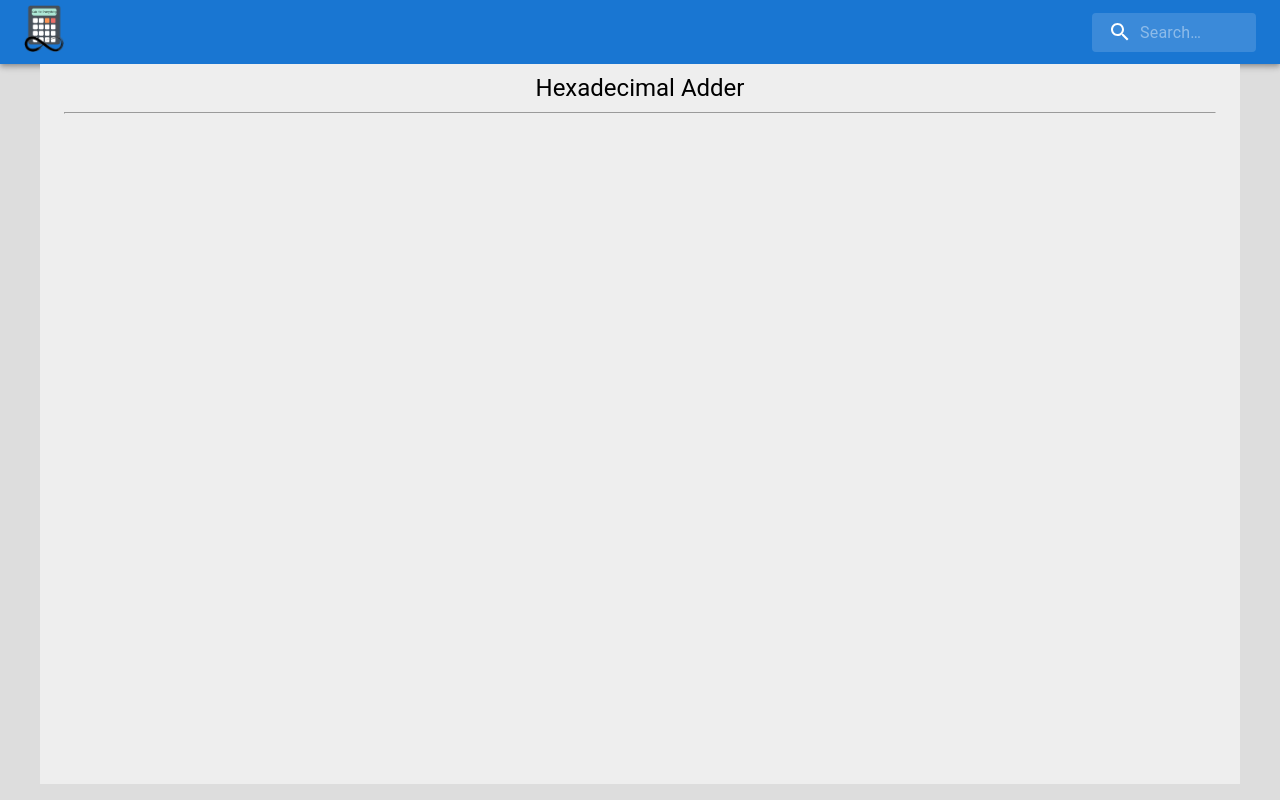
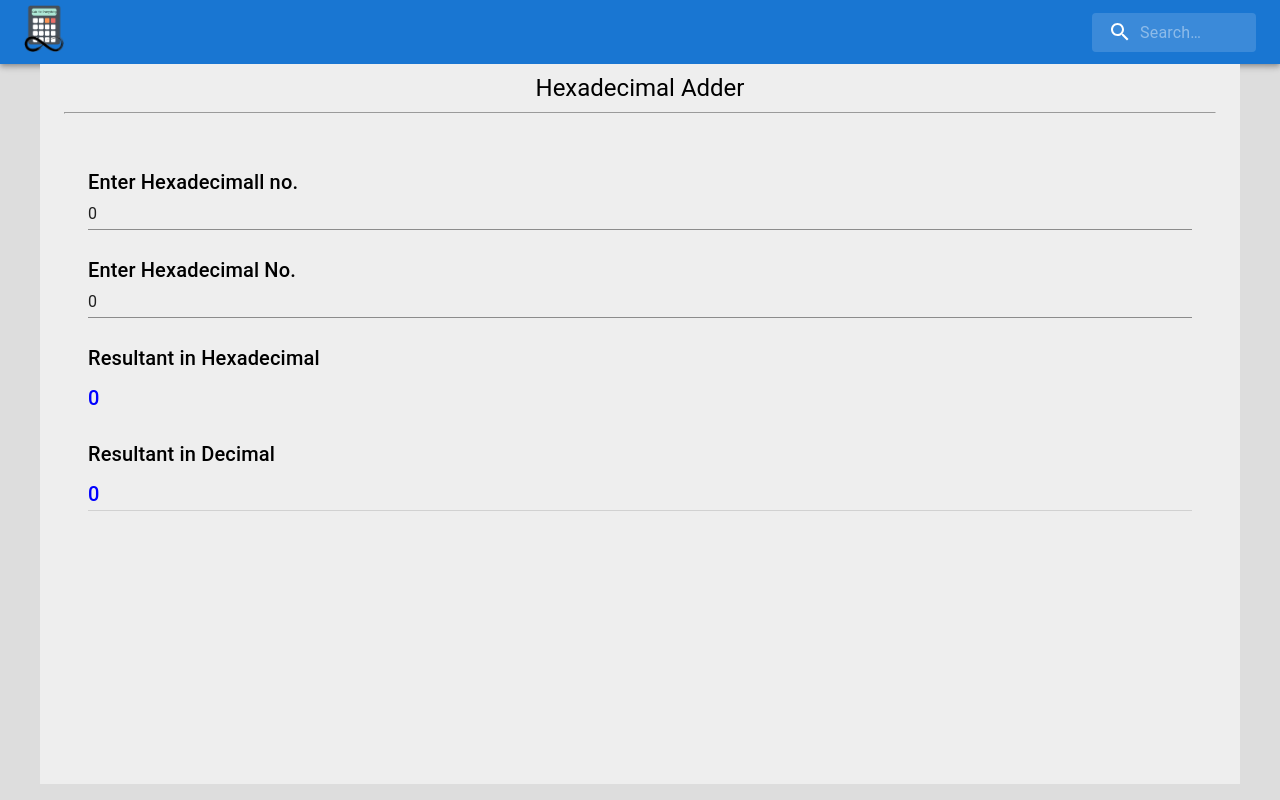
Before and after one commit to SarthakKeshari/calc_for_everything, a React (Create React App) app in the folder calculators/: page /hexadecimaladder in a window 1280 px wide. Built offline with nearby package versions, Linux system fonts and the light colour scheme.

Commit message:
added hexadecimal adder

```diff
--- a/calculators/src/computer_science/HexadecimalAdder/MainHexadecimalAdder.js
+++ b/calculators/src/computer_science/HexadecimalAdder/MainHexadecimalAdder.js
@@ -1,14 +1,61 @@
-import React from 'react';
-import { Container, Typography } from '@mui/material';
 
-function MainHexadecimalAdder(){
-    return(
-        <Container maxWidth="lg" sx={{ bgcolor: '#eeeeee', minHeight: '90vh', paddingY:"10" }}>
-            <Typography pt={1} variant='h5' sx = {{textAlign: "center"}}>Hexadecimal Adder</Typography>
-            <hr/>
-            <br/>
-        </Container>
-    )
+import React, { useEffect, useState } from 'react';
+import { Container, Divider, Input, Typography } from '@mui/material';
+const MainHexadecimalAdder = () => {
+    const [hex1,setHex1] = useState("0")
+    const [hex2,setHex2] = useState("0")
+    const [hexans,setHexans] = useState(0)
+    const [decans,setDecans] = useState(0)
+    useEffect(()=>{
+        if(hex1!=="0" || hex2!=="0"){
+            console.log(parseInt(hex1,16)+" ,,,"+parseInt(hex2,16));
+            setHexans((parseInt(hex1,16)+parseInt(hex2,16)).toString(16))
+            setDecans(parseInt(hex1,16)+parseInt(hex2,16))
+        }
+        else{
+            setHexans(0)
+        }
+    },[hex1,hex2])
+  return (
+    <div><Container maxWidth="lg" sx={{ bgcolor: '#eeeeee', minHeight: '90vh', paddingY:"10" }}>
+    <Typography pt={1} variant='h5' sx = {{textAlign: "center"}}>Hexadecimal Adder</Typography>
+    <hr/>
+    <br/>
+    <Container sx={{display:"flex", flexDirection:"column"}}>
+        <Typography pt={1} variant='h6' mt={2}>Enter Hexadecimall no.</Typography>
+        <Input
+            color="primary"
+            disabled={false}
+            placeholder="Enter Hexadecimal No."
+            size="lg"
+            variant="outlined"
+            type='text'
+            onChange={(e) => setHex1(e.target.value)}
+            value={hex1}
+        />
+        <Typography pt={1} variant='h6' mt={2}>Enter Hexadecimal No.</Typography>
+        <Input
+            color="primary"
+            disabled={false}
+            placeholder="Enter Hexadecimal No."
+            size="lg"
+            variant="outlined"
+            type='text'
+            onChange={(e) => setHex2(e.target.value)}
+            value={hex2}
+        />
+
+
+        <Typography pt={1} variant='h6' mt={2}>Resultant in Hexadecimal</Typography>
+        <Typography pt={1} variant='h6' fontStyle={{color: "blue"}}>{hexans}</Typography>
+        <Typography pt={1} variant='h6' mt={2}>Resultant in Decimal</Typography>
+        <Typography pt={1} variant='h6' fontStyle={{color: "blue"}}>{decans}</Typography>
+
+        <Divider />
+    </Container>
+</Container>
+</div>
+  )
 }
 
-export default MainHexadecimalAdder;
+export default MainHexadecimalAdder
```
